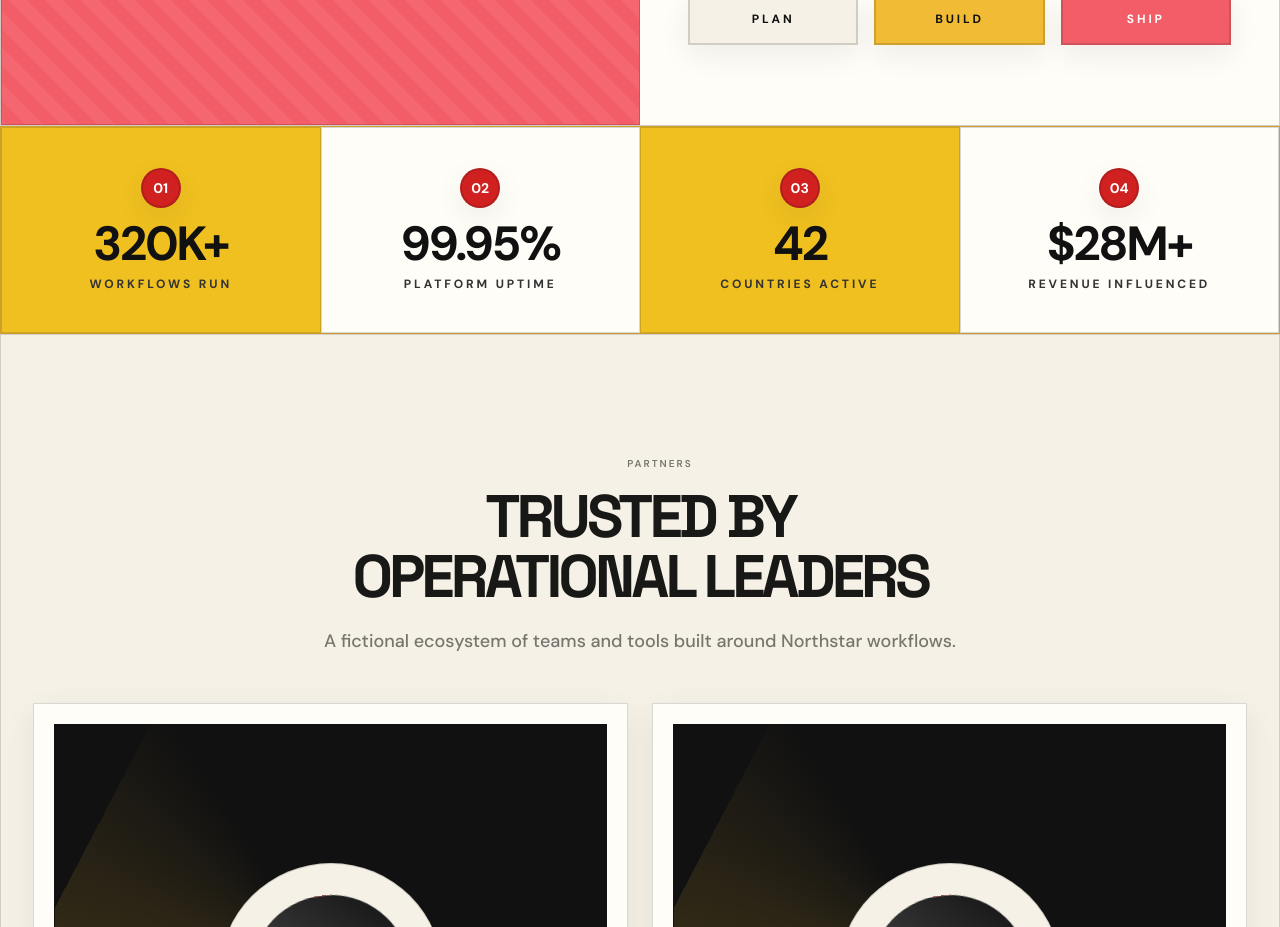
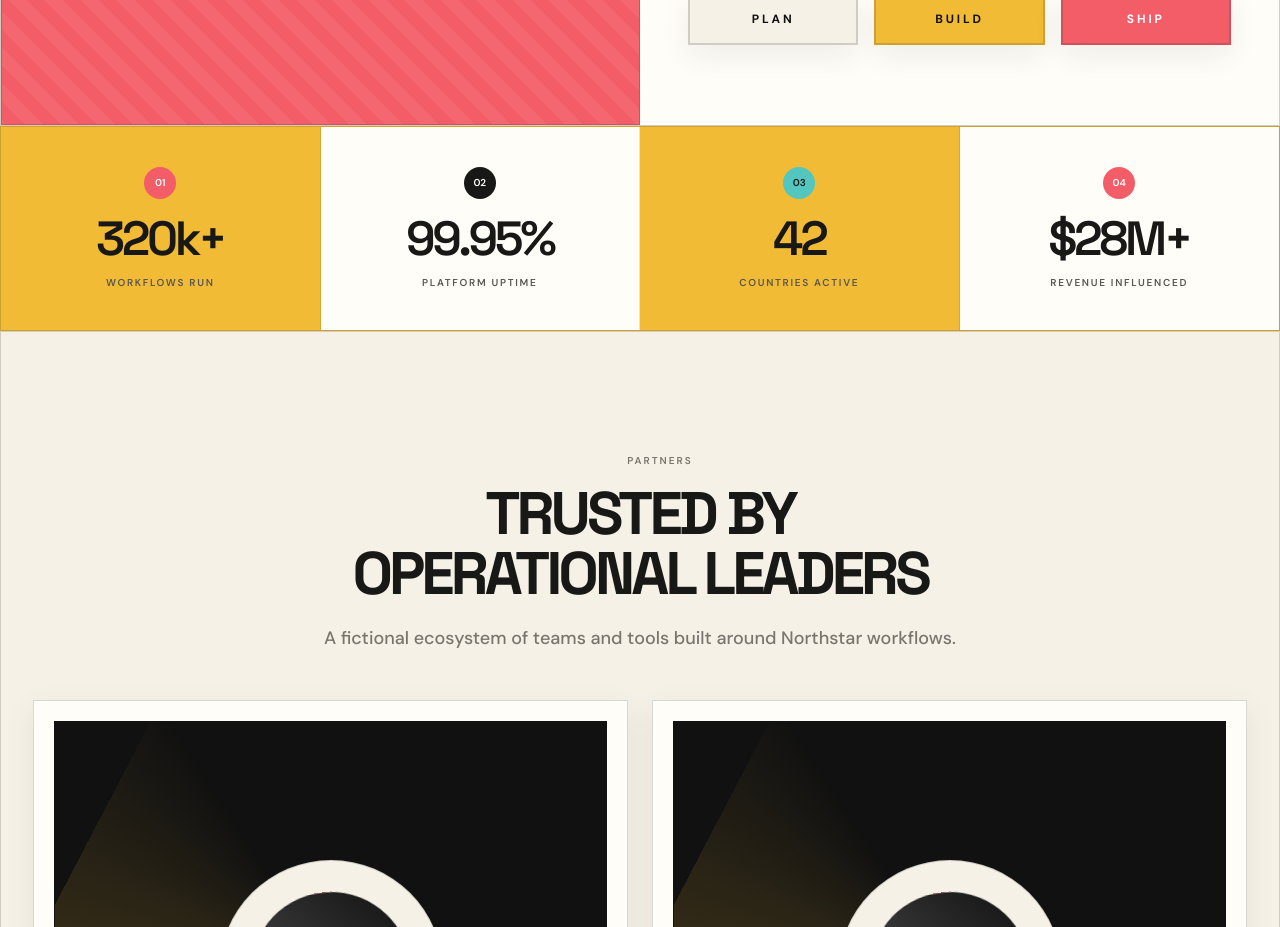
Before and after one commit to Mew-72/NorthStar-Cloud, a React (Vite) app: page / in a window 1280 px wide. Shown: the part 1640-2567 px from the top of the page. Built offline with nearby package versions, Linux system fonts and the light colour scheme; a web font is replaced by a local one.

Commit message:
Polish metric tiles with quieter editorial styling

```diff
--- a/src/components/AnimatedStat.jsx
+++ b/src/components/AnimatedStat.jsx
@@ -11,27 +11,18 @@
   return (
     <div
       ref={ref}
-      className={`group relative overflow-hidden border-b-4 border-black px-4 py-10 text-center transition-all duration-700 ease-out ${
-        index % 2 === 0 ? 'bg-[#F0C020]' : 'bg-white'
-      } ${visible ? 'opacity-100 translate-y-0' : 'opacity-0 translate-y-6'} lg:border-b-0 ${
-        index < 3 ? 'lg:border-r-4' : 'lg:border-r-0'
-      }`}
+      className={`group relative overflow-hidden border-b border-black/10 px-4 py-10 text-center transition-all duration-700 ease-out ${index % 2 === 0 ? 'bg-[#F1BB36]' : 'bg-white'} ${visible ? 'opacity-100 translate-y-0' : 'opacity-0 translate-y-6'} lg:border-b-0 ${index < 3 ? 'lg:border-r lg:border-r-black/10' : 'lg:border-r-0'}`}
       style={{ transitionDelay: `${index * 100}ms` }}
     >
-      <div
-        aria-hidden="true"
-        className="pointer-events-none absolute inset-0 -translate-x-full bg-gradient-to-r from-transparent via-black/5 to-transparent transition-transform duration-700 ease-out group-hover:translate-x-full"
-      />
+      <div aria-hidden="true" className="pointer-events-none absolute inset-0 -translate-x-full bg-gradient-to-r from-transparent via-black/[.035] to-transparent transition-transform duration-700 ease-out group-hover:translate-x-full" />
       <div className="relative">
-        <div className="mx-auto mb-3 flex h-10 w-10 items-center justify-center rounded-full border-2 border-black bg-[#D02020] text-sm font-black text-white shadow-[3px_3px_0px_0px_black] transition-transform duration-300 group-hover:rotate-[20deg]">
+        <div className={`mx-auto mb-4 flex h-8 w-8 items-center justify-center rounded-full text-[10px] font-semibold ${index % 3 === 0 ? 'bg-[#F35D68] text-white' : index % 3 === 1 ? 'bg-[#181817] text-white' : 'bg-[#52C6BF] text-[#181817]'} transition-transform duration-300 group-hover:rotate-[12deg]`}>
           {String(index + 1).padStart(2, '0')}
         </div>
-        <div className="text-3xl font-black uppercase tracking-tighter text-[#111] sm:text-4xl lg:text-5xl">
-          {prefix}
-          {formatted}
-          {suffix}
+        <div className="font-['Space_Grotesk'] text-3xl font-semibold tracking-[-.07em] text-[#181817] sm:text-4xl lg:text-5xl">
+          {prefix}{formatted}{suffix}
         </div>
-        <div className="mt-2 text-xs font-black uppercase tracking-[0.24em] text-[#333]">{label}</div>
+        <div className="mt-3 text-[10px] font-semibold uppercase tracking-[.17em] text-[#59574F]">{label}</div>
       </div>
     </div>
   )
```
